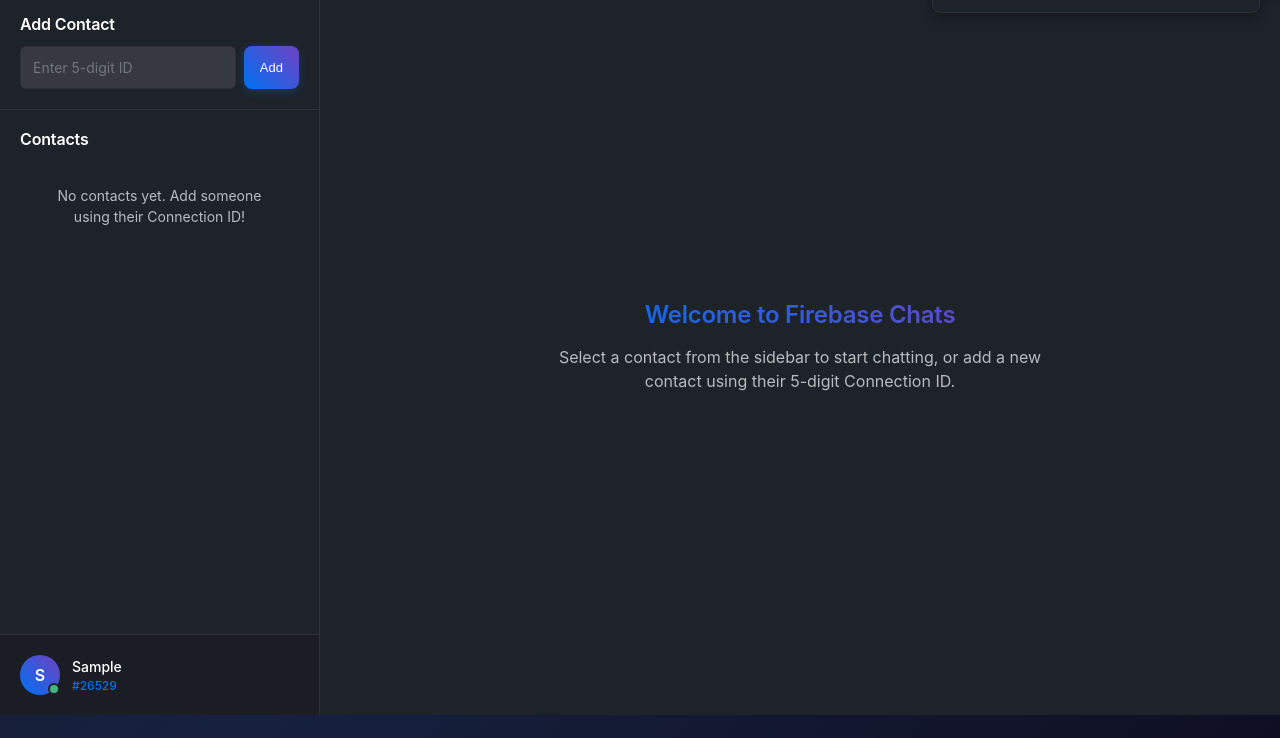
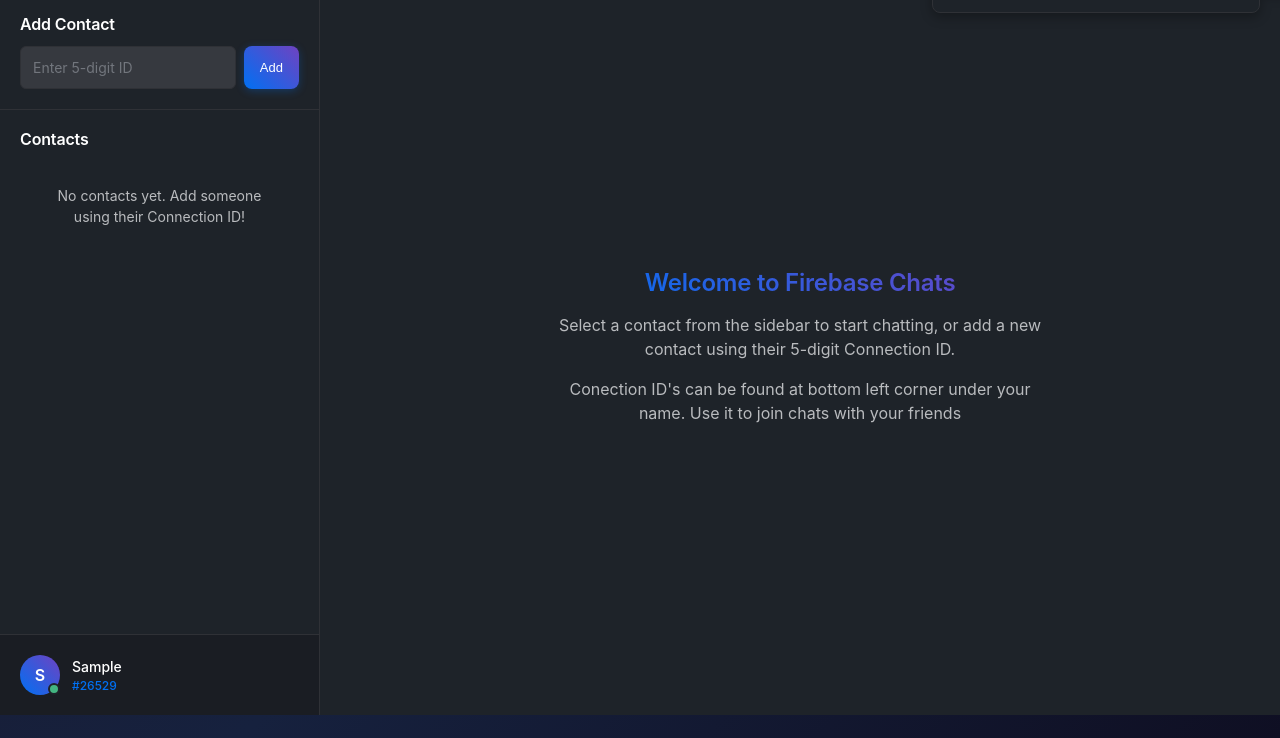
Before and after one commit to Upcomingwalker/YOU, a plain HTML site: page chat.html in a window 1280 px wide. Both pictures are taken after typing "Sample" into the empty fields and a click on the button "Start Chatting". Shown: the part 62-800 px from the top of the page. Drawn offline with Linux system fonts and the light colour scheme.

Commit message:
Update chat.html

```diff
--- a/chat.html
+++ b/chat.html
@@ -70,6 +70,7 @@
                     <div class="welcome-content">
                         <h2>Welcome to Firebase Chats</h2>
                         <p>Select a contact from the sidebar to start chatting, or add a new contact using their 5-digit Connection ID.</p>
+                        <p>Conection ID's can be found at bottom left corner under your name. Use it to join chats with your friends </p>
                     </div>
                 </div>
 
```
